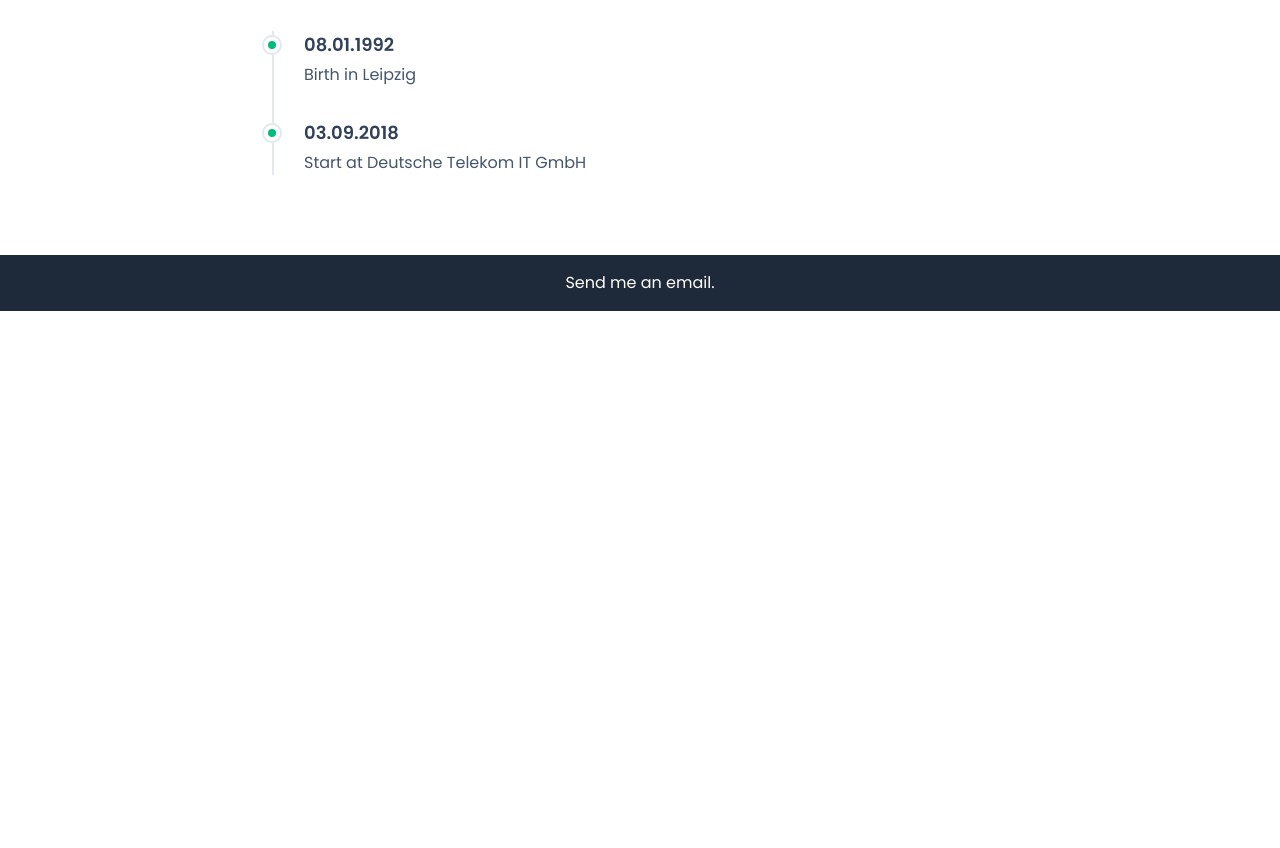
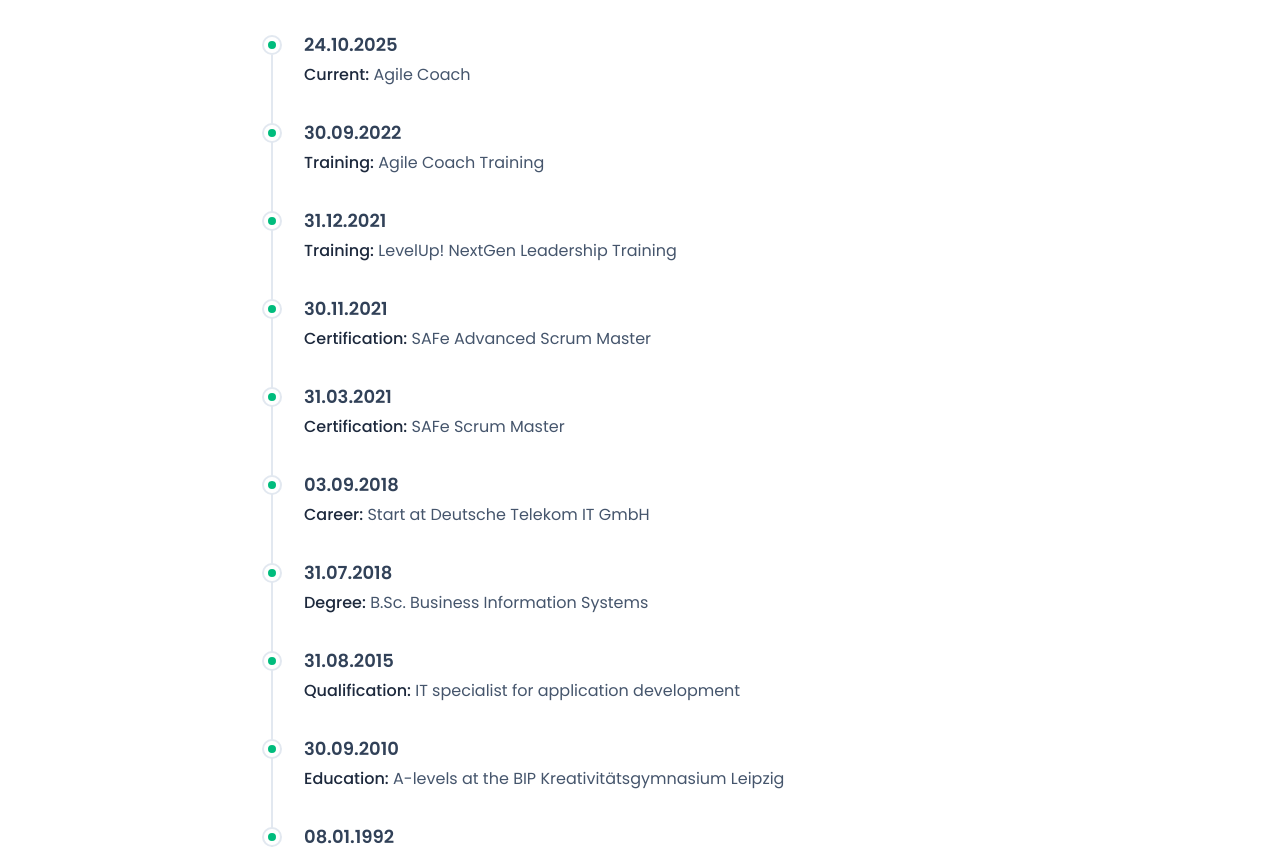
Before and after one commit to PJurke/philipjurke, a Next.js app: page / in a window 1280 px wide. Shown: the part 1805-2653 px from the top of the page. Before the commit the page ends 2116 px from the top, so only its background shows below. Built offline with nearby package versions, Linux system fonts and the light colour scheme.

Commit message:
add events, make it pretty

```diff
--- a/app/_components/TimelineSection.tsx
+++ b/app/_components/TimelineSection.tsx
@@ -1,16 +1,49 @@
+"use client";
 import { JSX } from "react";
 
 type TimelineEvent = {
+    // YYYY-MM-DD
     date: string;
+    category: 'Career' | 'Certification' | 'Current' | 'Degree' | 'Education' | 'Personal' | 'Qualification' | 'Training';
     title: string;
 }
 
 const events: TimelineEvent[] = [
-    { date: "08.01.1992", title: "Birth in Leipzig" },
-    { date: "03.09.2018", title: "Start at Deutsche Telekom IT GmbH" },
+    { date: "1992-01-08", category: "Personal", title: "Birth in Leipzig" },
+    { date: "2010-09-30", category: "Education", title: "A-levels at the BIP Kreativitätsgymnasium Leipzig" },
+    { date: "2015-08-31", category: "Qualification", title: "IT specialist for application development" },
+    { date: "2018-07-31", category: "Degree", title: "B.Sc. Business Information Systems" },
+    { date: "2018-09-03", category: "Career", title: "Start at Deutsche Telekom IT GmbH" },
+    { date: "2021-03-31", category: "Certification", title: "SAFe Scrum Master" },
+    { date: "2021-11-30", category: "Certification", title: "SAFe Advanced Scrum Master" },
+    { date: "2021-12-31", category: "Training", title: "LevelUp! NextGen Leadership Training" },
+    { date: "2022-09-30", category: "Training", title: "Agile Coach Training" },
 ];
 
+function formatDisplayDate(isoDate: string): string {
+    const [year, month, day] = isoDate.split('-');
+    return `${day}.${month}.${year}`;
+}
+
+function getTodayAsIsoDate(): string {
+    const today = new Date();
+    const year = today.getFullYear();
+    const month = (today.getMonth() + 1).toString().padStart(2, '0');
+    const day = today.getDate().toString().padStart(2, '0');
+    return `${year}-${month}-${day}`;
+}
+
 export default function TimelineSection(): JSX.Element {
+
+    const todayEvent: TimelineEvent = {
+        date: getTodayAsIsoDate(),
+        category: "Current",
+        title: "Agile Coach"
+    };
+
+    const allEvents = [...events, todayEvent];
+
+    const sortedEvents = allEvents.sort((a, b) => b.date.localeCompare(a.date));
 
     return (
         <section className="bg-white col-span-12 flex flex-col items-center px-8 py-8 lg:py-20">
@@ -22,28 +55,38 @@ export default function TimelineSection(): JSX.Element {
             </div>
 
             <div className="relative mt-8 max-w-3xl w-full">
-                <div
-                    className="absolute left-4 top-0 h-full w-0.5 bg-slate-200"
-                    aria-hidden="true">
-                </div>
 
-                <ul className="flex flex-col gap-8">
-                    {events.map((event, index) => (
-                        <li key={index} className="relative pl-12">
+                <ol className="flex flex-col gap-8">
+                    {sortedEvents.map((event, index) => {
 
-                            <div className="absolute left-4 top-1.5 -translate-x-1/2 w-4 h-4 bg-emerald-500 rounded-full border-4 border-white ring-2 ring-slate-200"></div>
+                        const isLast = index === sortedEvents.length - 1;
 
-                            <div className="flex flex-col gap-1">
-                                <span className="font-semibold text-slate-700 text-lg">
-                                    {event.date}
-                                </span>
-                                <p className="font-normal text-slate-600 text-base">
-                                    {event.title}
-                                </p>
-                            </div>
-                        </li>
-                    ))}
-                </ul>
+                        return (
+
+                            <li key={event.title} className="group pl-12 relative">
+
+                                {/* Point */}
+                                <div className="absolute left-4 top-1.5 -translate-x-1/2 w-4 h-4
+                                    bg-emerald-500 group-hover:bg-amber-400
+                                    rounded-full border-4 border-white ring-2 ring-slate-200 z-10
+                                    transition-colors duration-200 ease-in-out"></div>
+
+                                {!isLast && (
+                                    <div className="absolute left-4 top-6 -translate-x-1/2 w-0.5 bg-slate-200 h-[calc(100%+2rem)]" aria-hidden="true"></div>
+                                )}
+
+                                <div className="flex flex-col gap-1">
+                                    <time dateTime={event.date} className="font-semibold text-slate-700 text-lg">
+                                        {formatDisplayDate(event.date)}
+                                    </time>
+                                    <p className="font-normal text-slate-600 text-base">
+                                        <span className="font-medium text-slate-800">{event.category}:</span> {event.title}
+                                    </p>
+                                </div>
+                            </li>
+                        );
+                    })}
+                </ol>
             </div>
         </section>
     );
```
